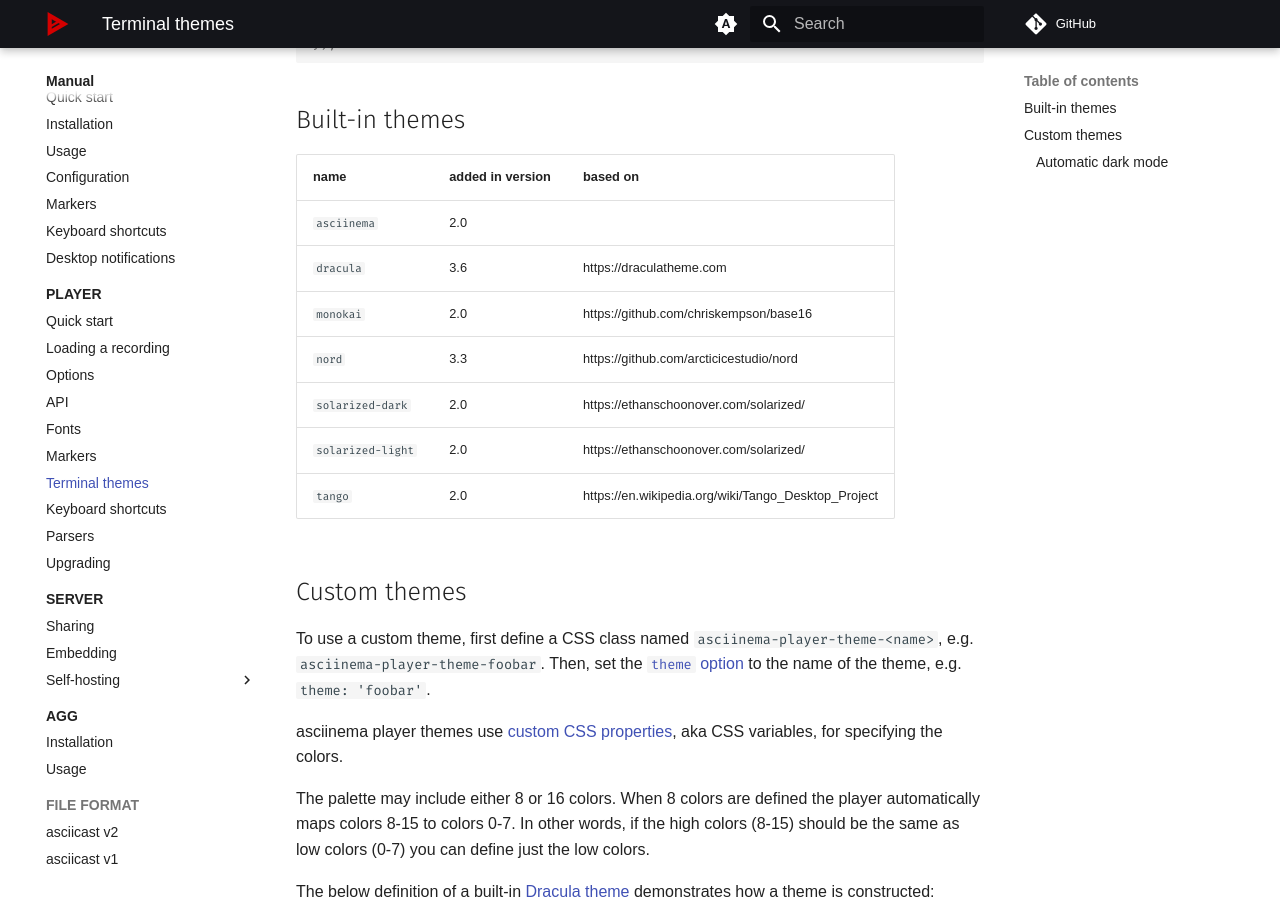
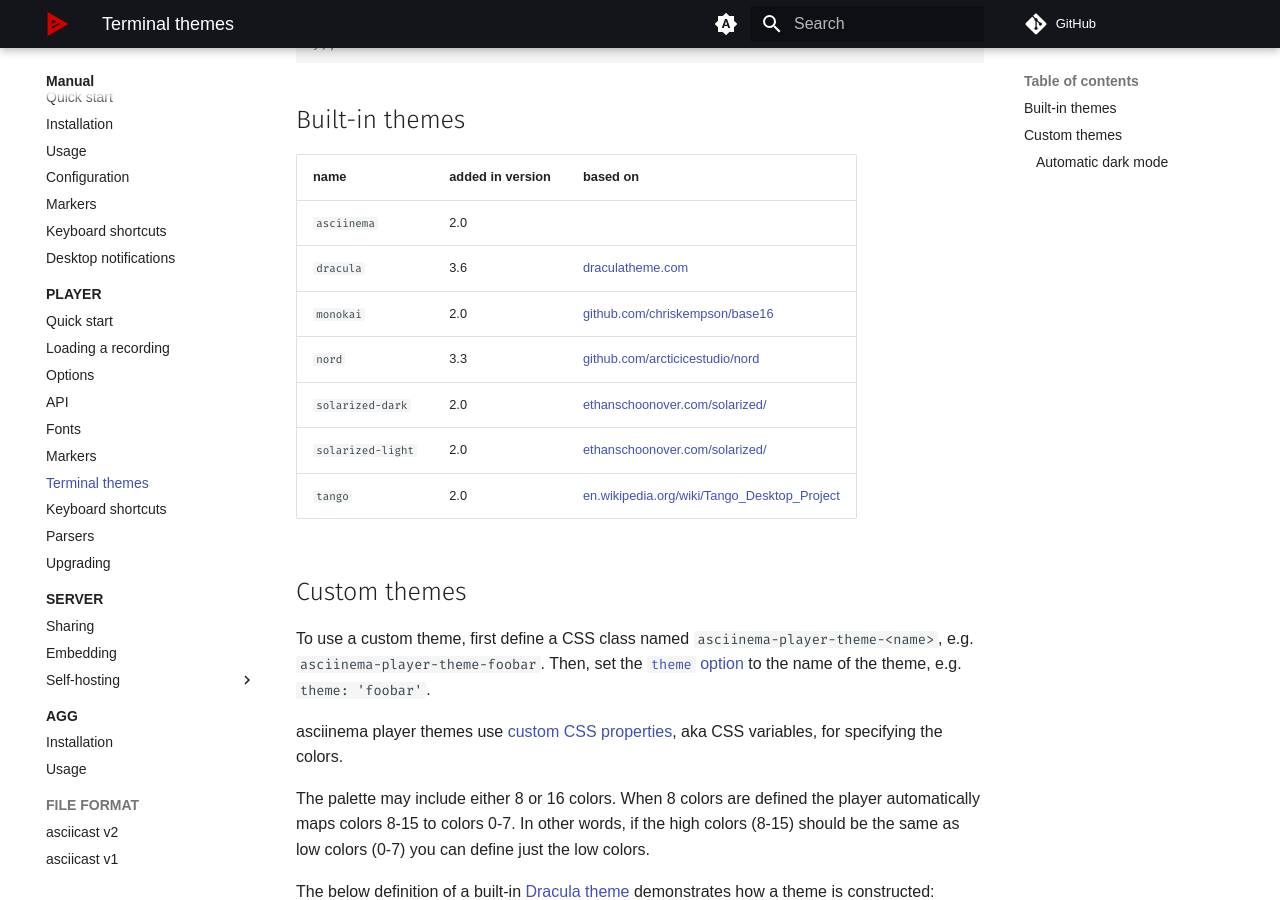
Before and after one commit to ofek/asciinema.github.io, an MkDocs documentation site: the page built from docs/manual/player/themes.md, in a window 1280 px wide and 900 px high, scrolled down 351 px. Built offline with MkDocs 1.6.1 and Material for MkDocs 9.7.7, drawn with Linux system fonts in a browser that asks for light colours; some web fonts are replaced; comment, search, counter and statistics services are not loaded; some of the changed lines change nothing that is shown.

Commit message:
Improvements to Terminal Themes page

```diff
--- a/docs/manual/player/themes.md
+++ b/docs/manual/player/themes.md
@@ -16,19 +16,19 @@
 name | added in version | based on
 -----|------------------|-------
 `asciinema` | 2.0 |
-`dracula` | 3.6 | https://draculatheme.com
-`monokai` | 2.0 | https://github.com/chriskempson/base16
-`nord` | 3.3 | https://github.com/arcticicestudio/nord
-`solarized-dark` | 2.0 | https://ethanschoonover.com/solarized/
-`solarized-light` | 2.0 | https://ethanschoonover.com/solarized/
-`tango` | 2.0 | https://en.wikipedia.org/wiki/Tango_Desktop_Project
+`dracula` | 3.6 | [draculatheme.com](https://draculatheme.com)
+`monokai` | 2.0 | [github.com/chriskempson/base16](https://github.com/chriskempson/base16)
+`nord` | 3.3 | [github.com/arcticicestudio/nord](https://github.com/arcticicestudio/nord)
+`solarized-dark` | 2.0 | [ethanschoonover.com/solarized/](https://ethanschoonover.com/solarized/)
+`solarized-light` | 2.0 | [ethanschoonover.com/solarized/](https://ethanschoonover.com/solarized/)
+`tango` | 2.0 | [en.wikipedia.org/wiki/Tango_Desktop_Project](https://en.wikipedia.org/wiki/Tango_Desktop_Project)
 
 ## Custom themes
 
 To use a custom theme, first define a CSS class named
-`asciinema-player-theme-<name>`, e.g.  `asciinema-player-theme-foobar`. Then,
-set the [`theme` option](options.md#theme) to the name of the theme, e.g.
-`theme: 'foobar'`.
+`asciinema-player-theme-<name>`, e.g. `asciinema-player-theme-foobar`. Then, set
+the [`theme` option](options.md#theme) to the name of the theme, e.g.  `theme:
+'foobar'`.
 
 asciinema player themes use [custom CSS
 properties](https://developer.mozilla.org/en-US/docs/Web/CSS/--*), aka CSS
```
